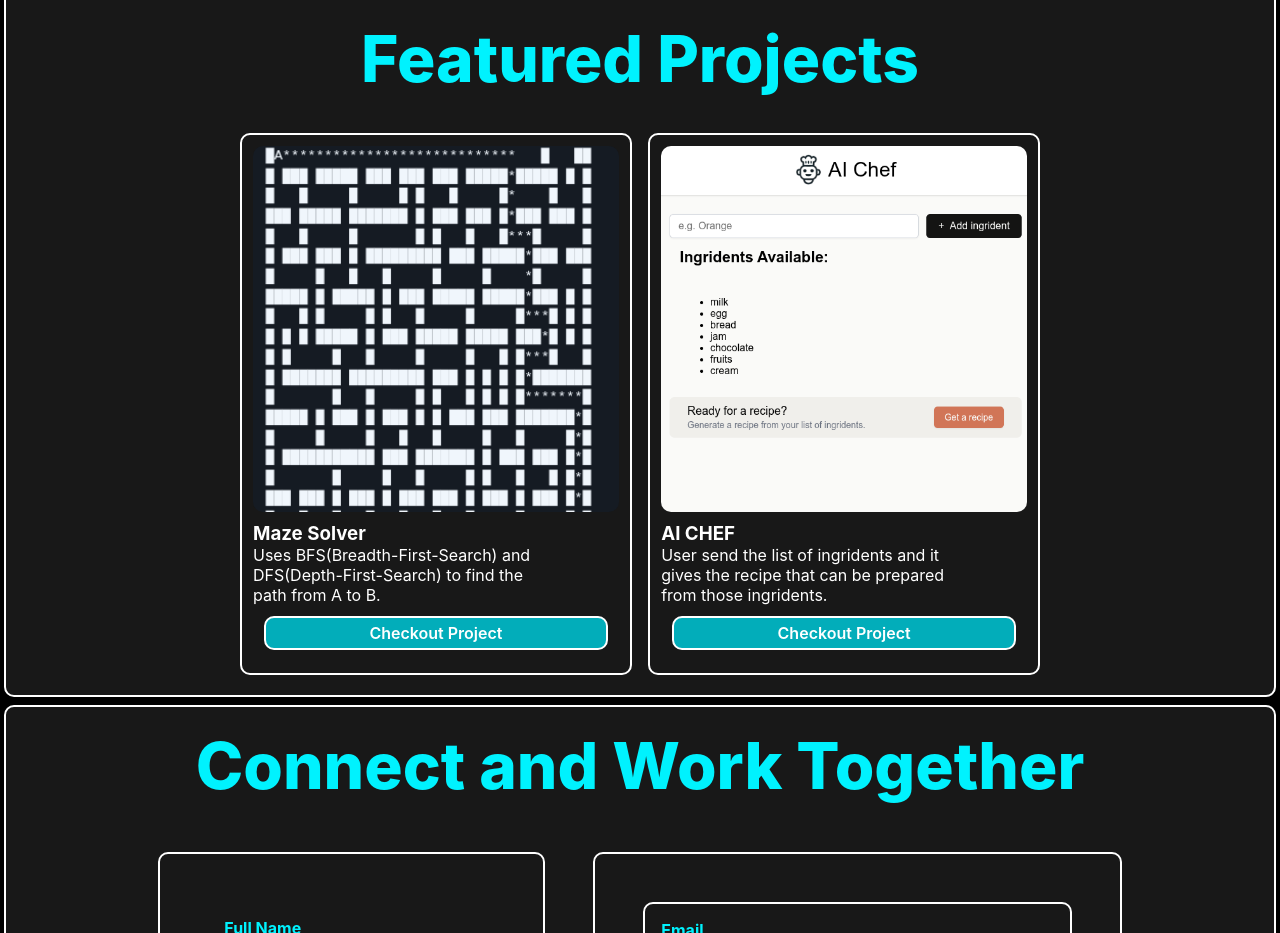
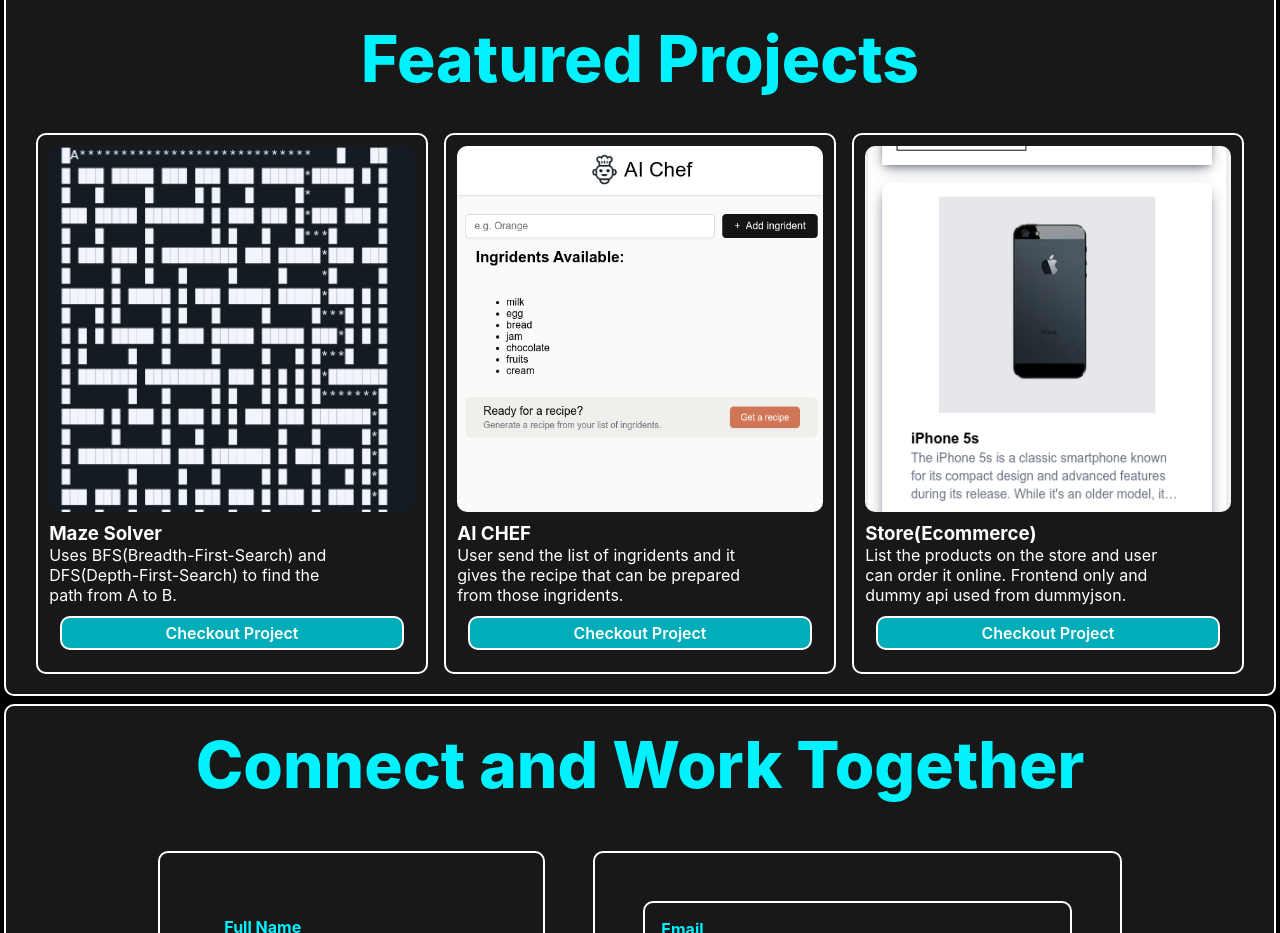
Before and after one commit to Biraj-Bhatta/portfolio, a plain HTML site: page index.html in a window 1280 px wide. Shown: the part 2740-3673 px from the top of the page. Drawn offline with Linux system fonts and the light colour scheme.

Commit message:
added a ne project

```diff
--- a/index.html
+++ b/index.html
@@ -274,6 +274,26 @@
                         </div>
 
 
+                        <!-- Card-three -->
+                        <div class="project-card">
+                            <div class="project-image">
+                                <img src="src/images/store.png" alt="ProjectPrevieStore">
+
+                                <div class="project-overlay">
+                                    <a href="https://github.com/Biraj-Bhatta/store" class="project-link" target="_blank">View Details</a>
+                                </div>
+                            </div>
+                            <div class="project-content">
+                                <h3>Store(Ecommerce)</h3>
+                                <p>List the products on the store and user can order it online. Frontend only and dummy api used from dummyjson.</p>
+                                <div class="project-deployment">
+                                    <a href="https://store-one-brown.vercel.app/" target="_blank">Checkout Project</a>
+                                </div>
+                            </div>
+                        </div>
+
+
+
                     </div>
             </section>
 
```
Also changed, not shown: src/images/store.png (added). Lines whose indentation alone changed are shown as unchanged.
